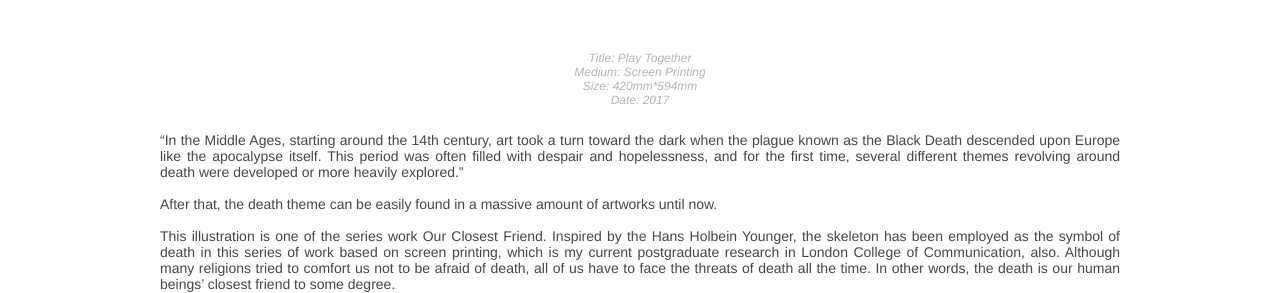
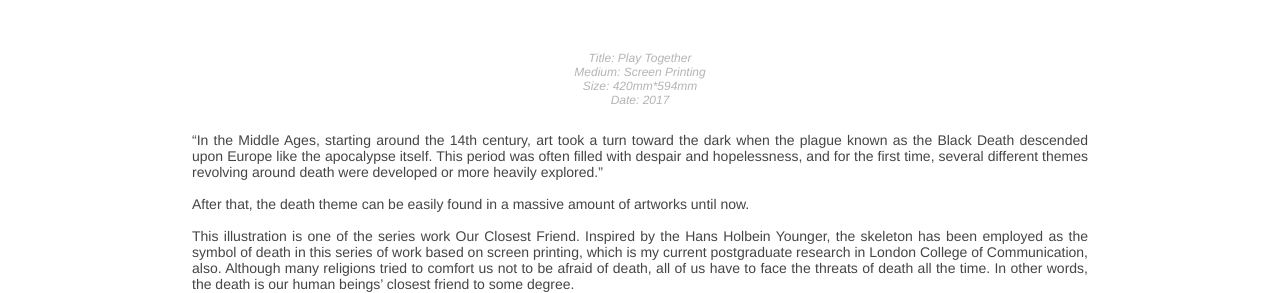
Before and after one commit to SHAOJIEWANG1121/GitHub.com, a plain HTML site: page work/play-together.html in a window 1280 px wide. Shown: the part 1062-1355 px from the top of the page. Drawn offline with nearby package versions, Linux system fonts and the light colour scheme.

Commit message:
Add files via upload

```diff
--- a/css/style.css
+++ b/css/style.css
@@ -113,5 +113,5 @@ letter-spacing: 1px;
 .show-img{padding-top: 100px; width: 100%;}
 .show-title{margin-top: 20px;}
 .show-title p{margin: 0 auto;text-align: center;font-family: Helvetica; font-weight: lighter; font-size: 12px;font-style: italic;color: #b4b4b4}
-.show-text{max-width: 75%; margin: 0 auto;padding-top: 10px;}
+.show-text{max-width: 70%; margin: 0 auto;padding-top: 10px;}
 .show-text p{text-align: justify;font-size: 14px; font-family: Helvetica; color: #454545}
--- a/css/workslide.css
+++ b/css/workslide.css
@@ -55,7 +55,7 @@ letter-spacing: 1px;
 .show-img{padding-top: 100px; width: 100%;}
 .show-title{margin-top: 20px;}
 .show-title p{margin: 0 auto;text-align: center;font-family: Helvetica; font-weight: lighter; font-size: 12px;font-style: italic;color: #b4b4b4}
-.show-text{max-width: 1020px; margin: 0 auto;padding-top: 10px;}
+.show-text{max-width: 83%; margin: 0 auto;padding-top: 10px;}
 .show-text p{text-align: justify;font-size: 14px; font-family: Helvetica; color: #454545}
 
 
@@ -104,6 +104,10 @@ letter-spacing: 1px;
 
 
 
+.show{max-width: 1440px;}
+.show-img{width: 100%;}
+
+
 /* Next & previous buttons */
 .show-prev, .show-next {
   cursor: pointer;
```
